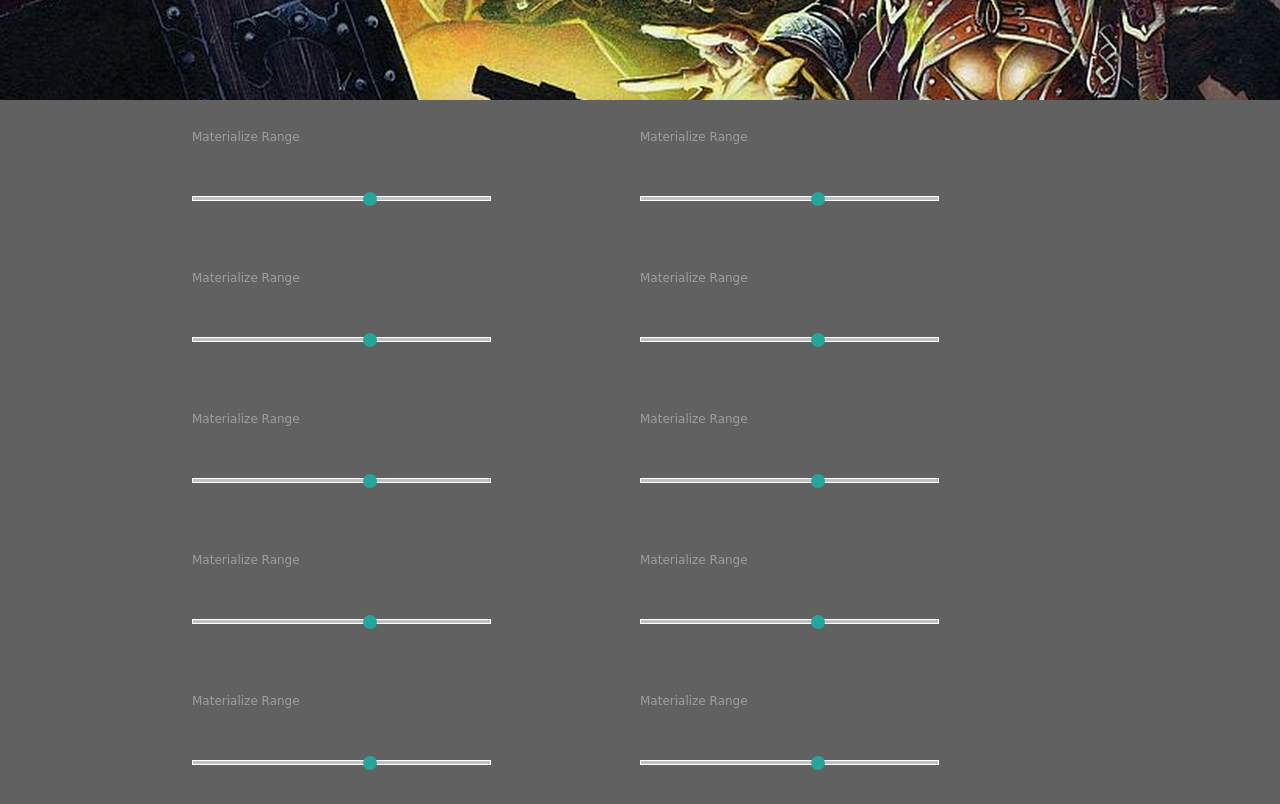
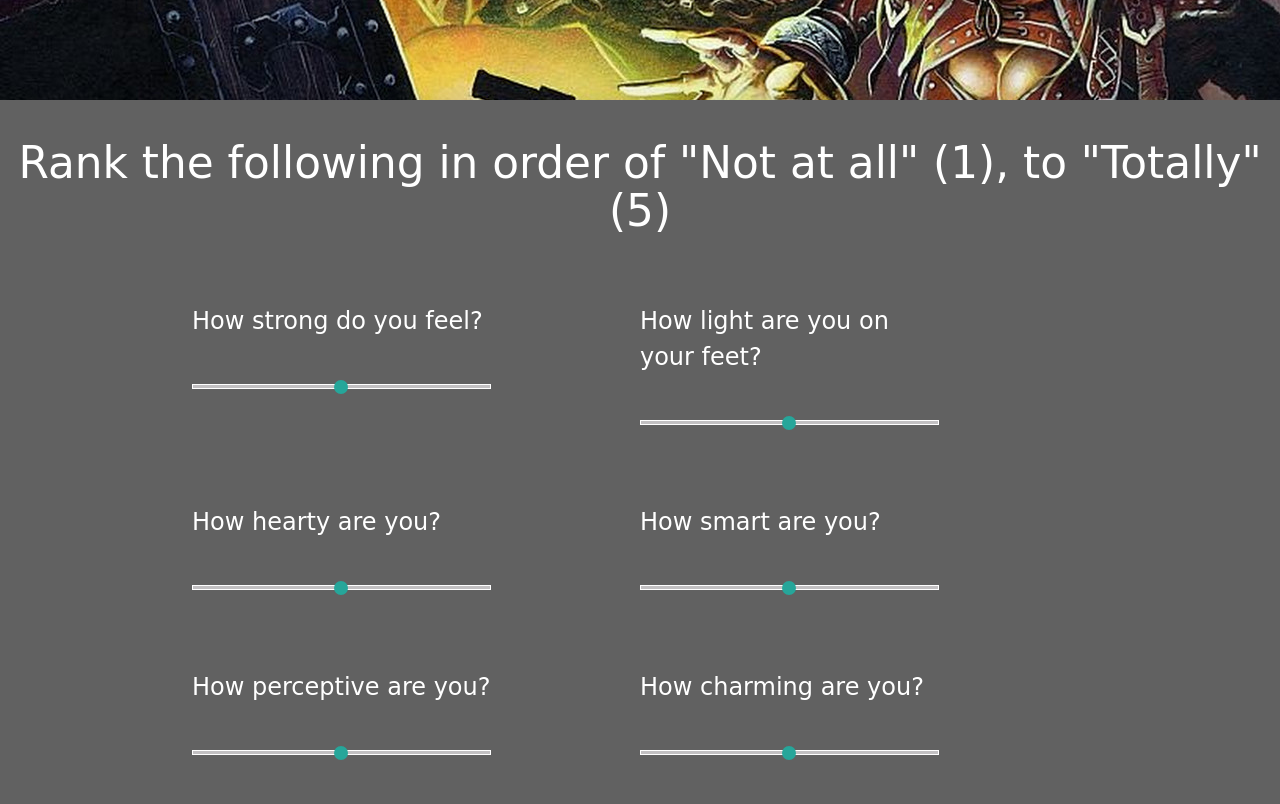
Before and after one commit to meanderthal00/friend_finder, a website: page app/public/survey.html in a window 1280 px wide. Shown: the part 600-1404 px from the top of the page. Drawn offline with nearby package versions, Linux system fonts and the light colour scheme; a web font is replaced by a local one.

Commit message:
layout tinkers

```diff
--- a/app/assets/css/style.css
+++ b/app/assets/css/style.css
@@ -1,6 +1,9 @@
 body{
     font-size: 24px;
     font-family: 'Sedgwick Ave', cursive;
+}
+label {
+    font-size: 24px;
 }
 
 #sub1Btn{
--- a/app/public/survey.html
+++ b/app/public/survey.html
@@ -26,13 +26,20 @@
         </div>
     </div>
     <div class="section   #4a148c #616161 grey darken-2 z-depth-5" id="section1">
+        <div class="row">
+                <div class="col s12 center-align">
+                    <p><h3>Rank the following in order of "Not at all" (1), to "Totally" (5)</h3></p>
+
+                </div>
+
+        </div>
         <div class="row container">
 
             <form class="col s4">
                 <div class="row">
-                    <label>Materialize Range</label>
+                    <p>How strong do you feel?</p>
                     <p class="range-field">
-                        <input type="range" id="test" min="0" max="5" />
+                        <input type="range" id="test" min="1" max="5" />
                     </p>
 
                 </div>
@@ -40,9 +47,9 @@
             <div class="col s2"></div>
             <form class="col s4">
                     <div class="row">
-                        <label>Materialize Range</label>
+                        <p>How light are you on your feet?</p>
                         <p class="range-field">
-                            <input type="range" id="test" min="0" max="5" />
+                            <input type="range" id="test" min="1" max="5" />
                         </p>
                     </div>
                 </form>
@@ -52,9 +59,9 @@
 
             <form class="col s4">
                 <div class="row">
-                    <label>Materialize Range</label>
+                    <p>How hearty are you?</p>
                     <p class="range-field">
-                        <input type="range" id="test" min="0" max="5" />
+                        <input type="range" id="test" min="1" max="5" />
                     </p>
 
                 </div>
@@ -62,9 +69,30 @@
             <div class="col s2"></div>
             <form class="col s4">
                     <div class="row">
-                        <label>Materialize Range</label>
+                        <p>How smart are you?</p>
                         <p class="range-field">
-                            <input type="range" id="test" min="0" max="5" />
+                            <input type="range" id="test" min="1" max="5" />
+                        </p>
+                    </div>
+                </form>
+        </div>
+        <div class="row container">
+
+            <form class="col s4">
+                <div class="row">
+                    <p>How perceptive are you?</p>
+                    <p class="range-field">
+                        <input type="range" id="test" min="1" max="5" />
+                    </p>
+
+                </div>
+            </form>
+            <div class="col s2"></div>
+            <form class="col s4">
+                    <div class="row">
+                        <p>How charming are you?</p>
+                        <p class="range-field">
+                            <input type="range" id="test" min="1" max="5" />
                         </p>
                     </div>
                 </form>
@@ -75,7 +103,7 @@
                 <div class="row">
                     <label>Materialize Range</label>
                     <p class="range-field">
-                        <input type="range" id="test" min="0" max="5" />
+                        <input type="range" id="test" min="1" max="5" />
                     </p>
 
                 </div>
@@ -85,7 +113,7 @@
                     <div class="row">
                         <label>Materialize Range</label>
                         <p class="range-field">
-                            <input type="range" id="test" min="0" max="5" />
+                            <input type="range" id="test" min="1" max="5" />
                         </p>
                     </div>
                 </form>
@@ -96,7 +124,7 @@
                 <div class="row">
                     <label>Materialize Range</label>
                     <p class="range-field">
-                        <input type="range" id="test" min="0" max="5" />
+                        <input type="range" id="test" min="1" max="5" />
                     </p>
 
                 </div>
@@ -106,31 +134,15 @@
                     <div class="row">
                         <label>Materialize Range</label>
                         <p class="range-field">
-                            <input type="range" id="test" min="0" max="5" />
+                            <input type="range" id="test" min="1" max="5" />
                         </p>
                     </div>
                 </form>
         </div>
-        <div class="row container">
-
-            <form class="col s4">
-                <div class="row">
-                    <label>Materialize Range</label>
-                    <p class="range-field">
-                        <input type="range" id="test" min="0" max="5" />
-                    </p>
-
-                </div>
-            </form>
-            <div class="col s2"></div>
-            <form class="col s4">
-                    <div class="row">
-                        <label>Materialize Range</label>
-                        <p class="range-field">
-                            <input type="range" id="test" min="0" max="5" />
-                        </p>
-                    </div>
-                </form>
+        <div class="col s6 offset-s4">
+                <button class="btn waves-effect waves-light" type="submit" name="action">Submit
+                        <i class="material-icons touch_app">send</i>
+                      </button>
         </div>
 
     </div>
--- a/server.js
+++ b/server.js
@@ -19,8 +19,8 @@ app.use(bodyParser.json());
 app.use(express.static("public"));
 
 // routing
-require("routing/htmlRoutes")(app);
-require("routing/apiRoutes")(app);
+require("routing/htmlRoutes.js")(app);
+require("routing/apiRoutes.js")(app);
 
 // the following starts the server
 app.listen(PORT, function() {
```
